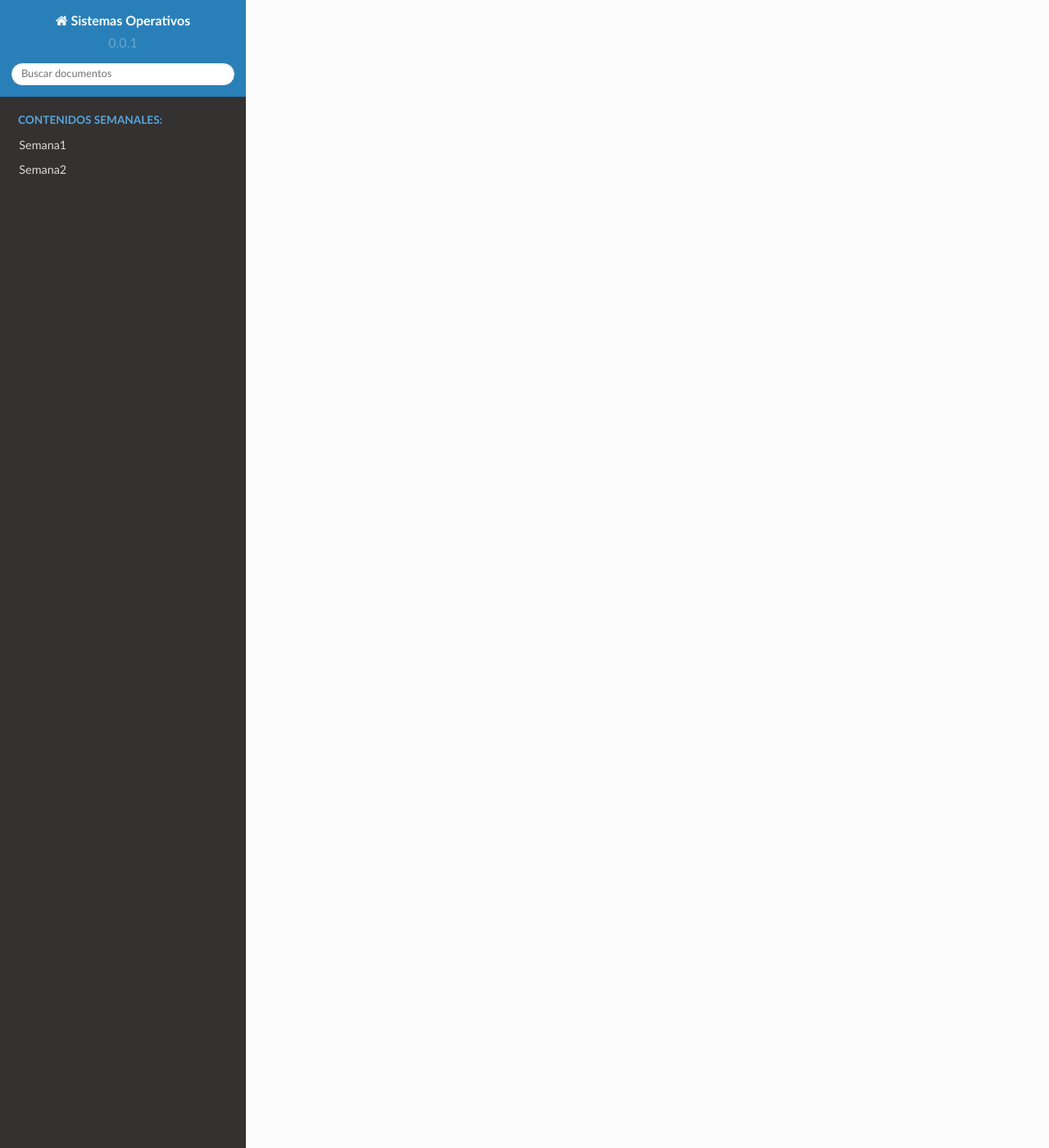
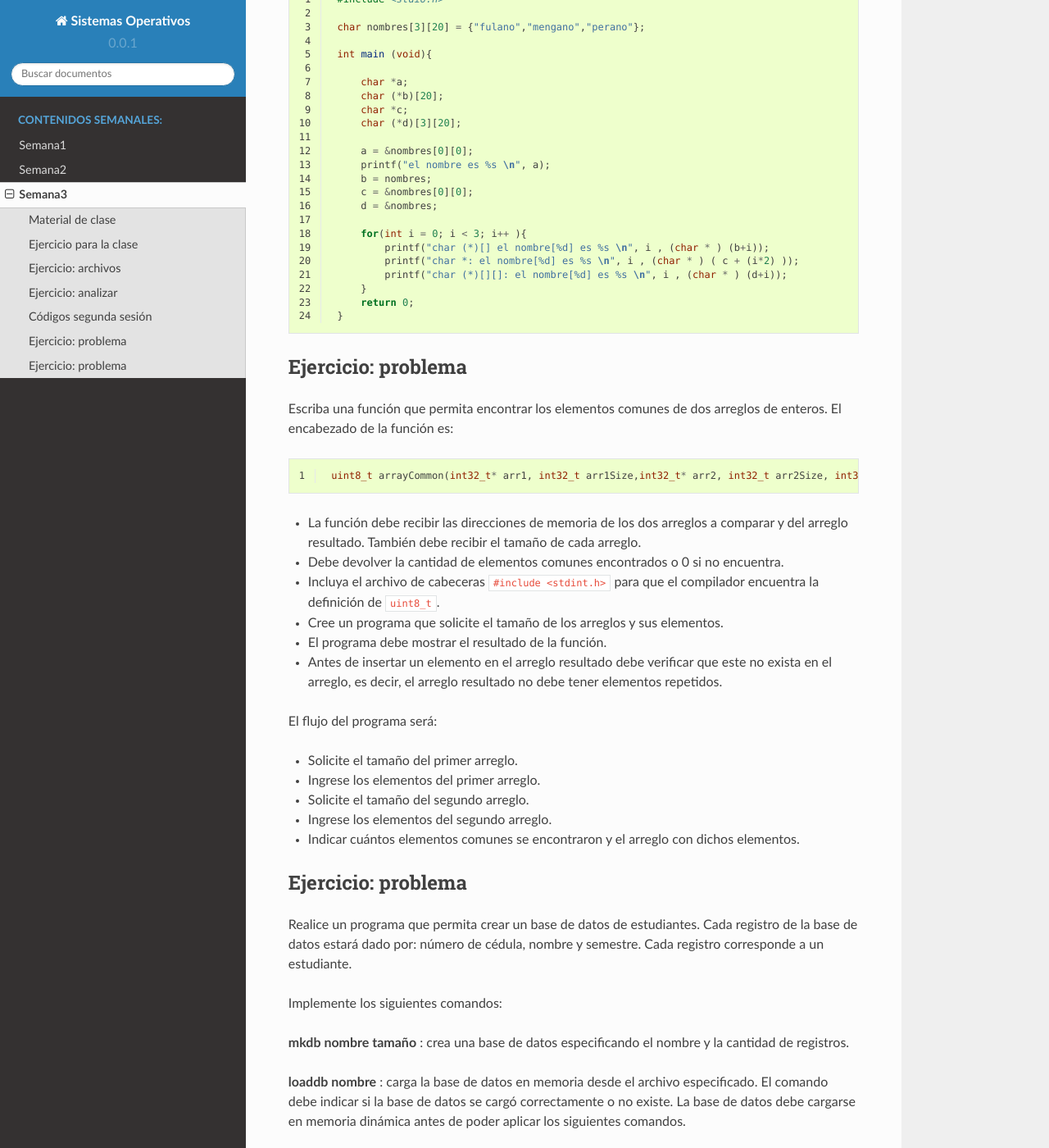
Before and after one commit to juanferfranco/sistemasoperativos, a Sphinx documentation site: the page built from docs/_semana3/semana3.rst, in a window 1280 px wide and 1400 px high, scrolled down 2024 px. Shown: the whole window at 82% size. Built offline with Sphinx 7.4.7 and the Read the Docs theme 2.0.0, drawn with Linux system fonts in a browser that asks for light colours; some of the changed text lies outside the part shown.

Commit message:
add week 3

```diff
--- a/docs/_semana3/semana3.rst
+++ b/docs/_semana3/semana3.rst
@@ -1,24 +1,43 @@
 Semana 3
 ===========
+
 Durante esta semana continuaremos explorando el lenguaje de programación C.
-En particular arreglos, memoria dinámica y estructuras de datos.
+En particular, memoria dinámica, estructuras de datos y archivos.
+
 
 Material de clase
 ------------------
-El material que vamos a trabajar esta semana en clase lo pueden encontrar en este
-`enlace <https://drive.google.com/file/d/19NmKVXEYB5Ud0SqbBwAe4HVYMD6LDHKD/view?usp=sharing>`__
-Y en este otro `enlace <https://drive.google.com/open?id=1hBPkoUsGUmatr3tRm5ztr-s3hyc3OLhl>`__.
+
+En este `enlace <https://drive.google.com/file/d/19NmKVXEYB5Ud0SqbBwAe4HVYMD6LDHKD/view?usp=sharing>`__
+encontraremos el material de la semana pasada sobre punteros,
+arreglos y memoria dinámica. Y en este otro `enlace <https://drive.google.com/open?id=1hBPkoUsGUmatr3tRm5ztr-s3hyc3OLhl>`__.
+estará el material sobre estructuras de datos y archivos.
 
 .. note::
     ¡Alerta de Spoiler!
 
-En este `enlace <https://docs.google.com/presentation/d/1eCo1pCzYd0YB1dYhTLJNV8w9lVAQVX6u4LQEq1oHtH0/edit?usp=sharing>`__
-se encuentra la solución a algunos puntos de la primera guía y en este otro
-`enlace <https://drive.google.com/file/d/1FWuPqJNWvEvHp89-ADvKu7XqdAZR6fx2/view?usp=sharing>`__
-la solución de algunos puntos para la segunda.
+La solución a algunos puntos del material sobre arreglos y memoria
+dinámica está `aquí <https://docs.google.com/presentation/d/1eCo1pCzYd0YB1dYhTLJNV8w9lVAQVX6u4LQEq1oHtH0/edit?usp=sharing>`__
+. Para la parte de estructuras de datos y archivos, consultar `aquí <https://drive.google.com/file/d/1FWuPqJNWvEvHp89-ADvKu7XqdAZR6fx2/view?usp=sharing>`__
 
-Ejercicio en clase
--------------------
+
+Ejercicio para la clase
+-------------------------
+
+Se propone realizar un programa que:
+
+* Solicite el tamaño de un arreglo.
+* Solicite uno por uno sus elementos.
+* Realice una función para imprimir el contenido del arreglo. A esta
+  función deberá pasar la dirección del arreglo y el tamaño.
+* Permita insertar un nuevo elemento en el arreglo mediante la
+  selección de la posición deseada en el arreglo que irá desde 1
+  hasta el tamaño del arreglo.
+
+.. note::
+    ¡Alerta de Spoiler!
+
+El siguiente código muestra una posible solución:
 
 .. code-block:: c
    :linenos:
@@ -61,3 +80,130 @@
         printArray(data,n+1);
         return 0;
     }
+
+Ejercicio: archivos
+--------------------
+
+Complementar con las siguientes lecturas el manejo de archivos
+en C:
+
+* `Manejo básico <https://www.geeksforgeeks.org/basics-file-handling-c/>`__
+* `¿Fin de un archivo o un error? <https://www.geeksforgeeks.org/eof-and-feof-in-c/>`__
+* `¿Cómo vamos a gestionar los errores en C? <https://www.geeksforgeeks.org/error-handling-c-programs/>`__
+
+Ejercicio: analizar
+--------------------
+
+Códigos segunda sesión
+------------------------
+Analizar el funcionamiento de este ejemplo. Utilizar el *debugger* de eclipse.
+
+.. code-block:: c
+   :linenos:
+
+    #include <stdio.h>
+
+    char nombres[3][20] = {"fulano","mengano","perano"};
+
+    int main (void){
+
+        char *a;
+        char (*b)[20];
+        char *c;
+        char (*d)[3][20];
+
+        a = &nombres[0][0];
+        printf("el nombre es %s \n", a);
+        b = nombres;
+        c = &nombres[0][0];
+        d = &nombres;
+
+        for(int i = 0; i < 3; i++ ){
+            printf("char (*)[] el nombre[%d] es %s \n", i , (char * ) (b+i));
+            printf("char *: el nombre[%d] es %s \n", i , (char * ) ( c + (i*2) ));
+            printf("char (*)[][]: el nombre[%d] es %s \n", i , (char * ) (d+i));
+        }
+        return 0;
+    }
+
+Ejercicio: problema
+--------------------
+
+Escriba una función que permita encontrar los elementos comunes de
+dos arreglos de enteros. El encabezado de la función es:
+
+.. code-block:: c
+   :linenos:
+
+
+    uint8_t arrayCommon(int32_t* arr1, int32_t arr1Size,int32_t* arr2, int32_t arr2Size, int32_t* arrRes, int32_t arrResSize)
+
+* La función debe recibir las direcciones de memoria de los dos arreglos
+  a comparar y del arreglo resultado. También debe recibir el tamaño de
+  cada arreglo.
+* Debe devolver la cantidad de elementos comunes encontrados o 0 si no
+  encuentra.
+* Incluya el archivo de cabeceras ``#include <stdint.h>`` para que el
+  compilador encuentra la definición de ``uint8_t``.
+* Cree un programa que solicite el tamaño de los arreglos y sus
+  elementos.
+* El programa debe mostrar el resultado de la función.
+* Antes de insertar un elemento en el arreglo resultado debe verificar
+  que este no exista en el arreglo, es decir, el arreglo resultado
+  no debe tener elementos repetidos.
+
+El flujo del programa será:
+
+* Solicite el tamaño del primer arreglo.
+* Ingrese los elementos del primer arreglo.
+* Solicite el tamaño del segundo arreglo.
+* Ingrese los elementos del segundo arreglo.
+* Indicar cuántos elementos comunes se encontraron y el arreglo
+  con dichos elementos.
+
+Ejercicio: problema
+--------------------
+
+Realice un programa que permita crear un base de datos de estudiantes.
+Cada registro de la base de datos estará dado por:
+número de cédula, nombre y semestre. Cada registro corresponde a un estudiante.
+
+Implemente los siguientes comandos:
+
+**mkdb nombre tamaño** : crea una base de datos especificando el nombre
+y la cantidad de registros.
+
+**loaddb nombre** : carga la base de datos en memoria desde el archivo
+especificado. El comando debe indicar si la base de datos se cargó
+correctamente o no existe. La base de datos debe cargarse en memoria
+dinámica antes de poder aplicar los siguientes comandos.
+
+**savedb nombre** : este comando salva la base de datos en el archivo
+especificado.
+
+**readall** : lee todos los registros de la base de datos.
+
+**readsize** : lee la cantidad de registros de la base datos.
+
+**mkreg cedula nombre semestre** : crea un nuevo registro en la base
+de datos.
+
+**readreg cédula** : busca en la base de datos por número de cédula.
+En caso de encontrar la cédula imprime el registro completo.
+
+**exit** : salir del programa. Antes de terminar debe preguntar si se desea
+salvar la base de datos en el archivo especificado con el comando loaddb.
+
+Cada comando deberá implementarse como una función.
+
+Cada registro es así:
+
+.. code-block:: c
+   :linenos:
+
+    struct estudiante
+    {
+        int cedula;
+        char nombre[30];
+        int semestre;
+    };
--- a/docs/index.rst
+++ b/docs/index.rst
@@ -103,3 +103,4 @@
 
    Semana1 <_semana1/semana1>
    Semana2 <_semana2/semana2>
+   Semana3 <_semana3/semana3>
```
Also changed, not shown: other parts of docs/_semana3/semana3.rst (+1 -1 lines).
